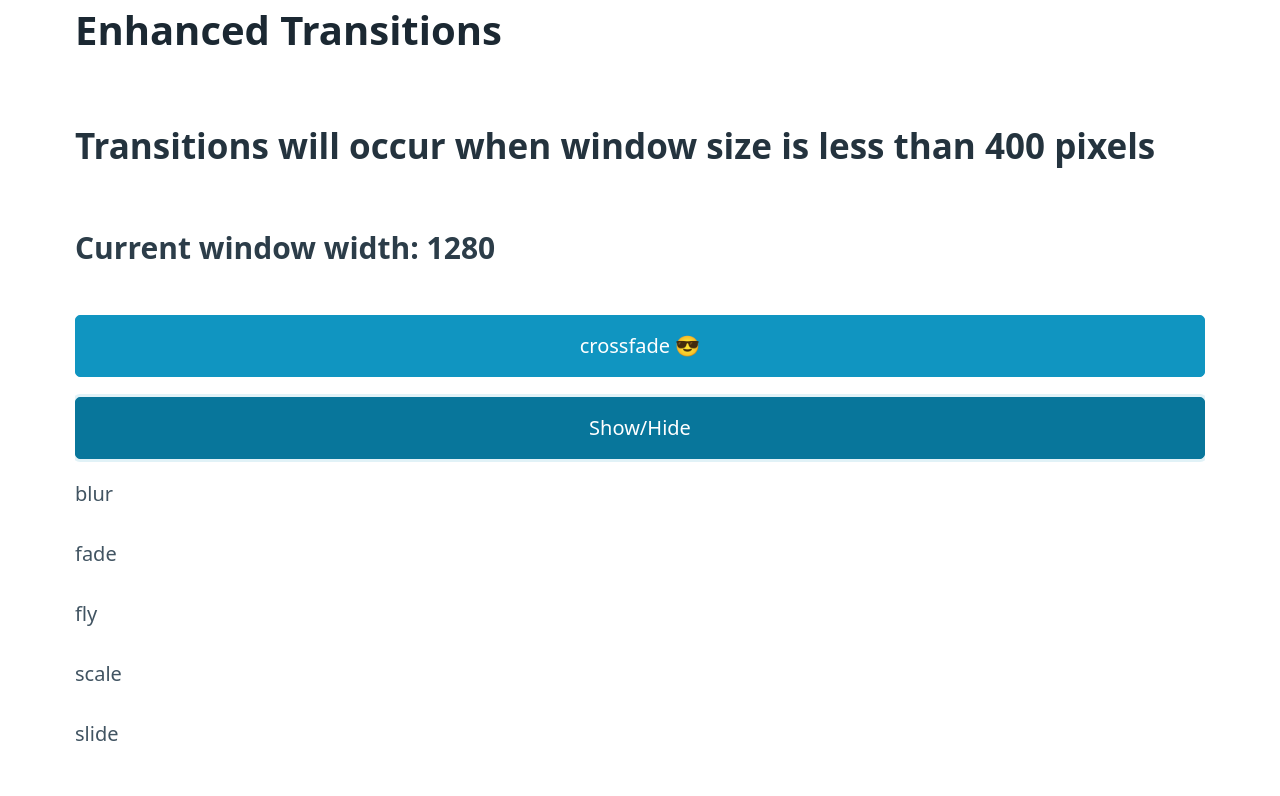
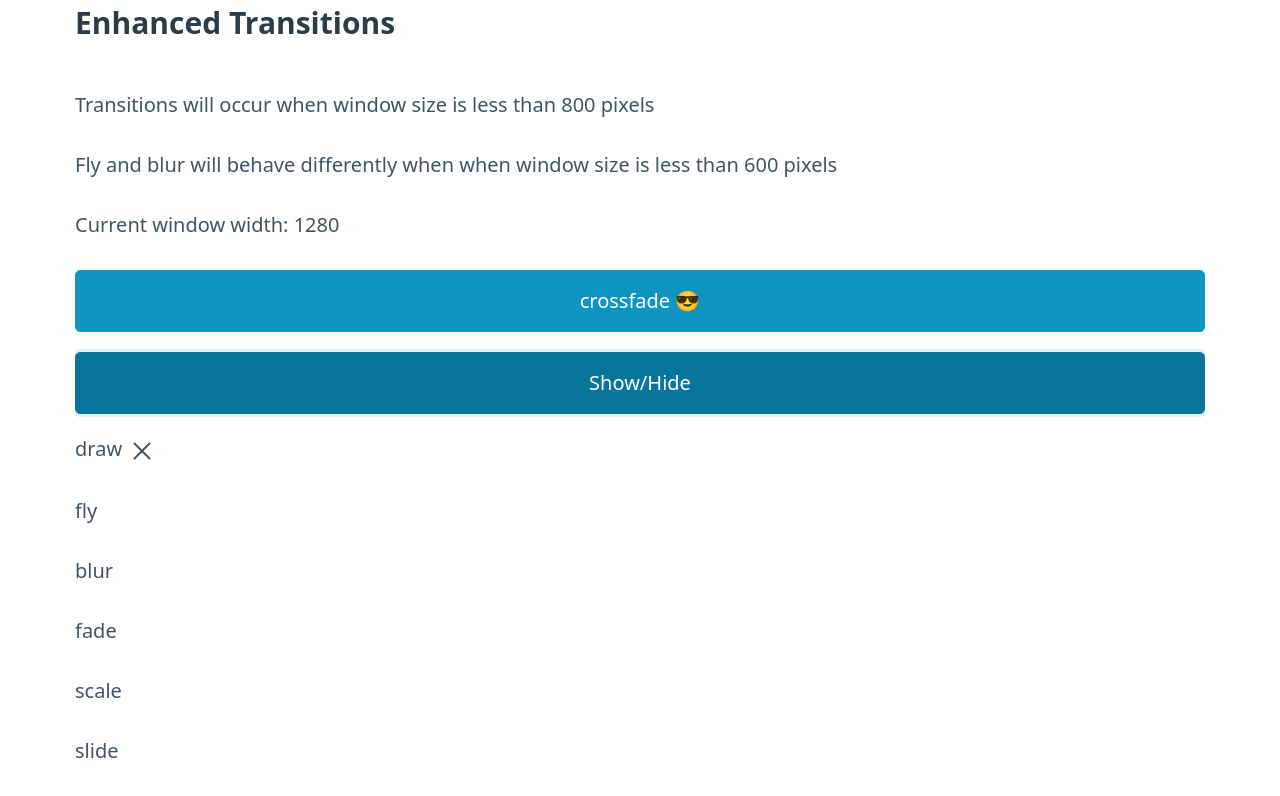
Before and after one commit to Thiagolino8/svelte-enhanced-transitions, a SvelteKit app: page / in a window 1280 px wide. Both pictures are taken after a click on the button "Show/Hide". Shown: the top 796 px of the page. Built offline with nearby package versions, Linux system fonts and the light colour scheme.

Commit message:
CSS vars

```diff
--- /dev/null
+++ b/src/lib/enhanced.ts
@@ -0,0 +1,51 @@
+import {
+	blur as svelte_blur,
+	crossfade as svelte_crossfade,
+	draw as svelte_draw,
+	fade as svelte_fade,
+	fly as svelte_fly,
+	scale as svelte_scale,
+	slide as svelte_slide,
+	type TransitionConfig
+} from 'svelte/transition';
+
+type WithOptions<T> = T & { enabled?: boolean };
+
+const getCssVars = (style: CSSStyleDeclaration, options: any, cssVarCompatibleKeys: string[]) => {
+	cssVarCompatibleKeys.forEach((key) => {
+		if (options[key] && typeof options[key] === 'string') {
+			const cssVar = style.getPropertyValue(options[key]);
+			if (cssVar) {
+				options[key] = cssVar;
+			}
+		}
+	});
+};
+
+export const enhanceTransition =
+	<T extends Element, U>(
+		transitionFn: (node: T, options: U) => TransitionConfig | (() => TransitionConfig),
+		cssVarCompatibleKeys?: string[]
+	) =>
+	(node: T, options: WithOptions<U>) => {
+		const { enabled = true } = options;
+		if (cssVarCompatibleKeys) getCssVars(getComputedStyle(node), options, cssVarCompatibleKeys);
+		const transition = enabled ? transitionFn(node, options) : null;
+
+		if (!enabled || !transition) return { duration: 0 };
+		if (typeof transition === 'function') {
+			return transition;
+		}
+		return transition;
+	};
+
+export const blur = enhanceTransition(svelte_blur, ['amount']);
+export const fade = enhanceTransition(svelte_fade);
+export const fly = enhanceTransition(svelte_fly, ['x', 'y']);
+export const slide = enhanceTransition(svelte_slide);
+export const scale = enhanceTransition(svelte_scale);
+export const draw = enhanceTransition(svelte_draw);
+export const crossfade = (options: Parameters<typeof svelte_crossfade>[0]) => {
+	const [send, receive] = svelte_crossfade(options);
+	return [enhanceTransition(send), enhanceTransition(receive)];
+};
--- a/src/lib/index.ts
+++ b/src/lib/index.ts
@@ -1 +1,2 @@
 // Reexport your entry components here
+export {blur, crossfade, draw, fade, fly, scale, slide, enhanceTransition} from './enhanced.js'
--- a/src/routes/+page.svelte
+++ b/src/routes/+page.svelte
@@ -1,17 +1,15 @@
 <script lang="ts">
 	import Modal from './Modal.svelte';
-	import { blur, fade, fly, draw, scale, crossfade, slide } from './custom';
+	import { blur, fade, fly, draw, scale, crossfade, slide } from '$lib/index.js';
 
 	let show = false;
 	let modal = false;
 	let width: number = 0;
 
-	$: enabled = width < 400;
+	$: enabled = width < 800;
 
 	const [intro, outro] = crossfade({
-		fallback(node, params) {
-			return fade(node, params);
-		}
+		fallback: () => ({})
 	});
 
 	const toggleModal = () => {
@@ -21,9 +19,10 @@
 
 <svelte:window bind:innerWidth={width} />
 
-<h1>Enhanced Transitions</h1>
-<h2>Transitions will occur when window size is less than 400 pixels</h2>
-<h3>Current window width: {width}</h3>
+<h3>Enhanced Transitions</h3>
+<p>Transitions will occur when window size is less than 800 pixels</p>
+<p>Fly and blur will behave differently when when window size is less than 600 pixels</p>
+<p>Current window width: {width}</p>
 
 {#if !modal}
 	<button on:click={toggleModal}>
@@ -44,9 +43,48 @@
 <button on:click={() => (show = !show)}>Show/Hide</button>
 
 {#if show}
-	<p transition:blur={{ enabled }}>blur</p>
-	<p transition:fade={{ enabled }}>fade</p>
-	<p transition:fly={{ enabled, x: '5rem' }}>fly</p>
-	<p transition:scale={{ enabled }}>scale</p>
-	<p transition:slide={{ enabled }}>slide</p>
+	<p>
+		draw <svg
+			xmlns="http://www.w3.org/2000/svg"
+			fill="none"
+			viewBox="0 0 24 24"
+			stroke-width="1.5"
+			stroke="currentColor"
+		>
+			<path
+				in:draw={{ enabled }}
+				out:draw={{ enabled }}
+				stroke-linecap="round"
+				stroke-linejoin="round"
+				d="M6 18L18 6M6 6l12 12"
+			/>
+		</svg>
+	</p>
+	<p in:fly={{ enabled, x: '--x', y: '--y' }} out:fly={{ enabled, x: '--x', y: '--y' }}>fly</p>
+	<p in:blur={{ enabled, amount: '--amount' }} out:blur={{ enabled, amount: '--amount' }}>blur</p>
+	<p in:fade={{ enabled }} out:fade={{ enabled }}>fade</p>
+	<p in:scale={{ enabled }} out:scale={{ enabled }}>scale</p>
+	<p in:slide={{ enabled }} out:slide={{ enabled }}>slide</p>
 {/if}
+
+<style>
+	p {
+		--x: 100vw;
+		--y: 0vh;
+		--amount: 1rem;
+		position: relative;
+	}
+
+	@media (max-width: 600px) {
+		p {
+			--x: 0vw;
+			--y: -100vh;
+			--amount: 4rem;
+		}
+	}
+
+	svg {
+		width: 1.5rem;
+		height: 1.5rem;
+	}
+</style>
--- a/src/routes/Modal.svelte
+++ b/src/routes/Modal.svelte
@@ -1,5 +1,9 @@
 <script lang="ts">
-	export let intro, outro, enabled;
+	import type { crossfade } from "$lib/index.js";
+
+	export let intro: ReturnType<typeof crossfade>[0]
+	export let outro: ReturnType<typeof crossfade>[1]
+	export let enabled: boolean;
 </script>
 
 <button on:click>
--- a/src/routes/custom.ts
+++ /dev/null
@@ -1,38 +0,0 @@
-import {
-	blur as svelte_blur,
-	crossfade as svelte_crossfade,
-	draw as svelte_draw,
-	fade as svelte_fade,
-	fly as svelte_fly,
-	scale as svelte_scale,
-	slide as svelte_slide,
-	type TransitionConfig
-} from 'svelte/transition';
-
-type WithOptions<T> = T & { enabled?: boolean };
-
-export const conditionalTransition =
-	<T extends HTMLElement | SVGElement, U>(
-		transitionFn: (node: T, options: U) => TransitionConfig | (() => TransitionConfig)
-	) =>
-	(node: T, options: WithOptions<U>) => {
-		const { enabled = true } = options;
-		const transition = enabled ? transitionFn(node, options) : null;
-
-		if (typeof transition === 'function') {
-			return () => (enabled ? transition() : { duration: 0 }) satisfies TransitionConfig;
-		}
-
-		return (enabled && transition ? transition : { duration: 0 }) satisfies TransitionConfig;
-	};
-
-export const blur = conditionalTransition(svelte_blur);
-export const fade = conditionalTransition(svelte_fade);
-export const fly = conditionalTransition(svelte_fly);
-export const slide = conditionalTransition(svelte_slide);
-export const scale = conditionalTransition(svelte_scale);
-export const draw = conditionalTransition(svelte_draw);
-export const crossfade = (options: Parameters<typeof svelte_crossfade>[0]) => {
-	const [send, receive] = svelte_crossfade(options);
-	return [conditionalTransition(send), conditionalTransition(receive)];
-};
```
